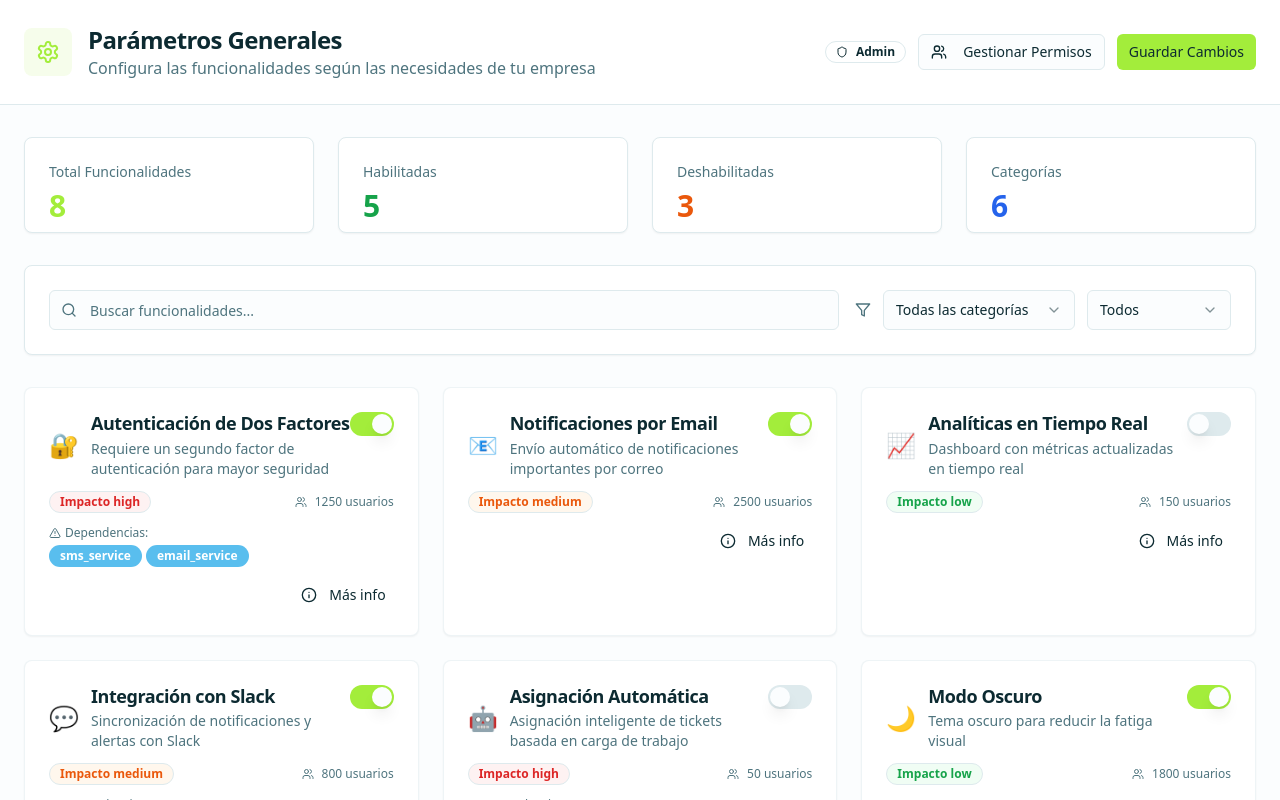
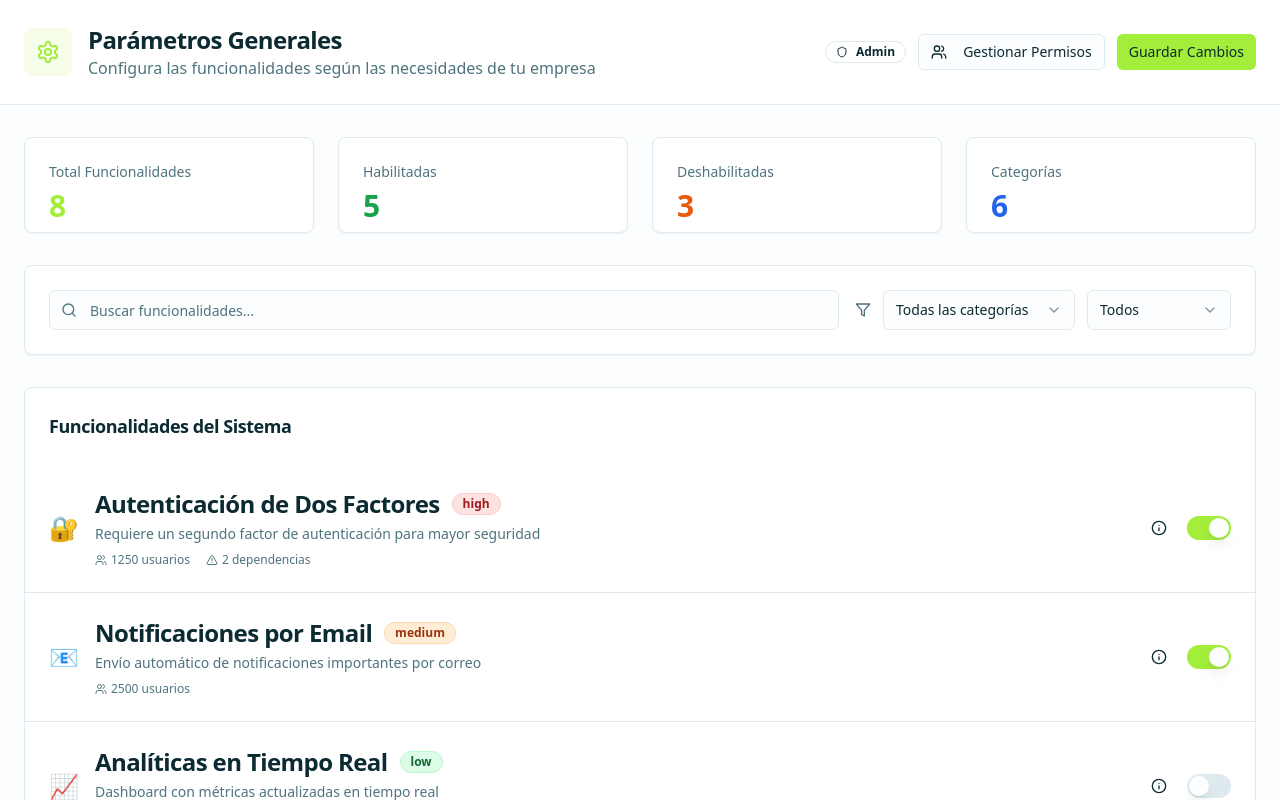
Before and after one commit to branzontech/helpdesk-insights-dashboard, a React (Vite) app: page /parameters in a window 1280 px wide. Shown: the top 800 px of the page. Built offline with nearby package versions, Linux system fonts and the light colour scheme.

Commit message:
Remove parameter cards
Removed the card-based layout for general parameters, opting for a more streamlined display.

```diff
--- /dev/null
+++ b/src/components/parameters/ParameterRow.tsx
@@ -0,0 +1,71 @@
+import { Switch } from "@/components/ui/switch";
+import { Badge } from "@/components/ui/badge";
+import { Button } from "@/components/ui/button";
+import { Info, AlertTriangle, Users } from "lucide-react";
+import { ParameterItem } from "@/types/parameters";
+import { useParameterToggle } from "@/hooks/useParameterToggle";
+
+interface ParameterRowProps {
+  parameter: ParameterItem;
+}
+
+export const ParameterRow = ({ parameter }: ParameterRowProps) => {
+  const { isEnabled, toggle, isLoading } = useParameterToggle(parameter);
+
+  const getImpactColor = (impact: string) => {
+    switch (impact) {
+      case "high": return "bg-red-100 text-red-800 border-red-200";
+      case "medium": return "bg-orange-100 text-orange-800 border-orange-200";
+      case "low": return "bg-green-100 text-green-800 border-green-200";
+      default: return "bg-gray-100 text-gray-800 border-gray-200";
+    }
+  };
+
+  return (
+    <div className="flex items-center justify-between p-6 hover:bg-muted/30 transition-colors">
+      <div className="flex items-center space-x-4 flex-1">
+        <div className="text-2xl">{parameter.icon}</div>
+
+        <div className="flex-1">
+          <div className="flex items-center space-x-3 mb-1">
+            <h3 className="font-semibold text-foreground">{parameter.name}</h3>
+            <Badge variant="outline" className={`text-xs ${getImpactColor(parameter.impact)}`}>
+              {parameter.impact}
+            </Badge>
+          </div>
+
+          <p className="text-sm text-muted-foreground mb-2">
+            {parameter.description}
+          </p>
+
+          <div className="flex items-center space-x-4 text-xs text-muted-foreground">
+            <div className="flex items-center space-x-1">
+              <Users className="h-3 w-3" />
+              <span>{parameter.affectedUsers} usuarios</span>
+            </div>
+
+            {parameter.dependencies && parameter.dependencies.length > 0 && (
+              <div className="flex items-center space-x-1">
+                <AlertTriangle className="h-3 w-3" />
+                <span>{parameter.dependencies.length} dependencias</span>
+              </div>
+            )}
+          </div>
+        </div>
+      </div>
+
+      <div className="flex items-center space-x-3">
+        <Button variant="ghost" size="sm" className="h-8 px-2">
+          <Info className="h-4 w-4" />
+        </Button>
+
+        <Switch
+          checked={isEnabled}
+          onCheckedChange={toggle}
+          disabled={isLoading}
+          className="data-[state=checked]:bg-primary"
+        />
+      </div>
+    </div>
+  );
+};
--- a/src/components/parameters/ParametersGrid.tsx
+++ b/src/components/parameters/ParametersGrid.tsx
@@ -1,5 +1,6 @@
-import { ParameterCard } from "./ParameterCard";
+import { ParameterRow } from "./ParameterRow";
 import { ParameterItem } from "@/types/parameters";
+import { Card, CardContent, CardHeader, CardTitle } from "@/components/ui/card";
 
 interface ParametersGridProps {
   parameters: ParameterItem[];
@@ -20,10 +21,17 @@ export const ParametersGrid = ({ parameters }: ParametersGridProps) => {
   }
 
   return (
-    <div className="grid grid-cols-1 md:grid-cols-2 lg:grid-cols-3 gap-6">
-      {parameters.map((parameter) => (
-        <ParameterCard key={parameter.id} parameter={parameter} />
-      ))}
-    </div>
+    <Card>
+      <CardHeader>
+        <CardTitle className="text-lg">Funcionalidades del Sistema</CardTitle>
+      </CardHeader>
+      <CardContent className="p-0">
+        <div className="divide-y divide-border">
+          {parameters.map((parameter) => (
+            <ParameterRow key={parameter.id} parameter={parameter} />
+          ))}
+        </div>
+      </CardContent>
+    </Card>
   );
 };
```
